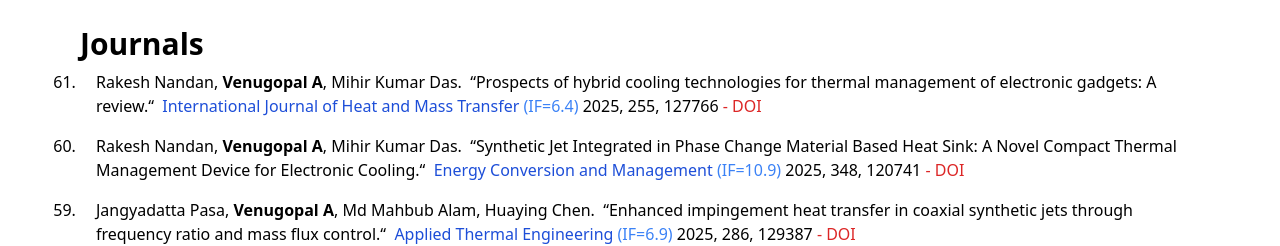
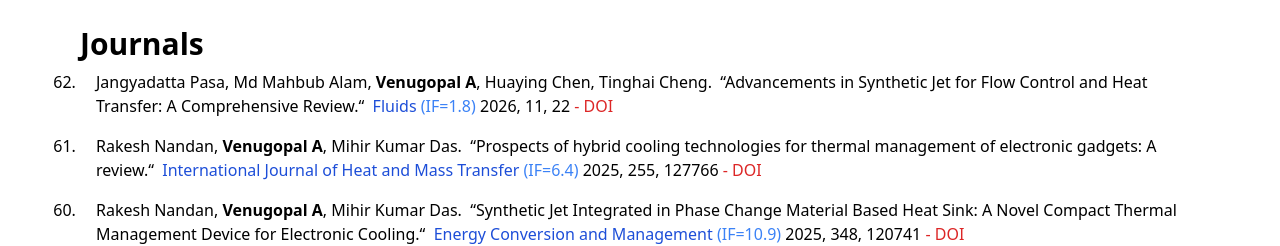
Before and after one commit to fdlabiitbbs/afg-2, a Next.js app: page /journals in a window 1280 px wide. Shown: the part 289-535 px from the top of the page. Built offline with nearby package versions, Linux system fonts and the light colour scheme.

Commit message:
ID62_Journals

```diff
--- a/constants/index.js
+++ b/constants/index.js
@@ -1128,6 +1128,16 @@ export const Journals = [
     DOI: "https://doi.org/10.1016/j.ijheatmasstransfer.2025.127766",
     impactFactor:6.4,
   },
+  {
+    ID: 62,
+    Authors: ["Jangyadatta Pasa","Md Mahbub Alam", <b>Venugopal A</b>,"Huaying Chen","Tinghai Cheng"],
+    Title:
+      "Advancements in Synthetic Jet for Flow Control and Heat Transfer: A Comprehensive Review",
+    Journal: "Fluids",
+    Volume_Issue_Year_Pages: ["2026","11","22"],
+    DOI: "https://doi.org/10.3390/fluids11010022",
+    impactFactor:1.8,
+  },
 ];
 
 export const sponsoredProjects = [
```
